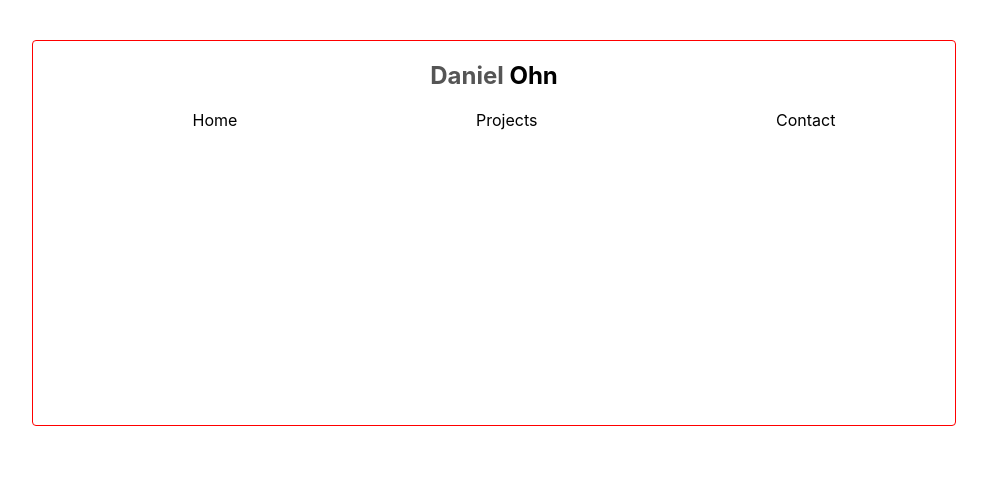
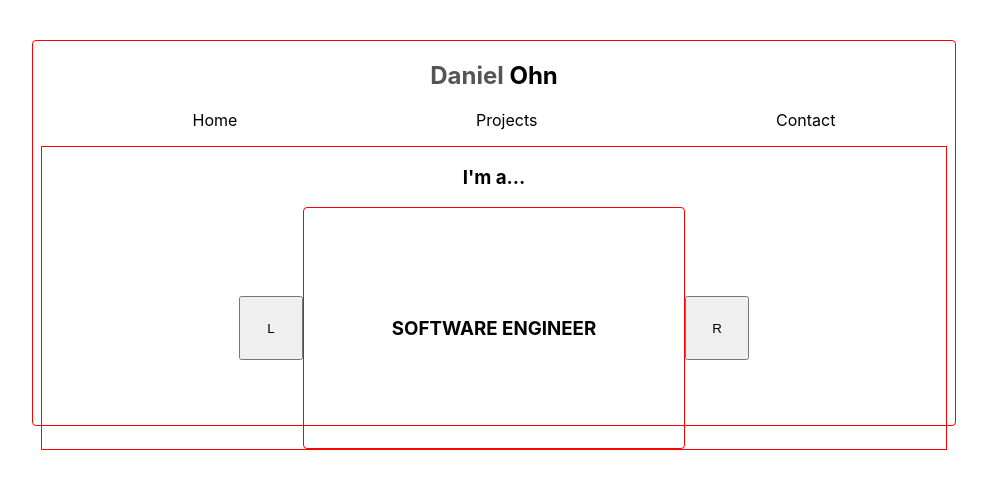
Before and after one commit to DanielOhn/personalsite, a React (Create React App) app: page / in a window 1280 px wide. Shown: the top 488 px of the page, without its empty margins (146-1133 px from the left). Built offline with nearby package versions, Linux system fonts and the light colour scheme.

Commit message:
Add basic outline to App.tsx.

```diff
--- a/src/App/App.css
+++ b/src/App/App.css
@@ -28,3 +28,38 @@ ul {
 li {
   list-style-type: none;
 }
+
+main {
+  border: 1px solid red;
+  width: 98%;
+  margin: auto;
+
+  display:flex;
+  flex-flow: column nowrap;
+  align-items: center;
+}
+
+.content {
+  border: 1px solid red;
+  border-radius: 4px;
+  width: 380px;
+  height: 240px;
+
+  display: flex;
+  flex-flow: column nowrap;
+  justify-content: center;
+  align-items: center;
+}
+
+.card {
+  display: flex;
+  flex-flow: row nowrap;
+  justify-content: center;
+  align-items: center;
+}
+
+.card button {
+  height: 64px;
+  width: 64px;
+
+}
--- a/src/App/App.tsx
+++ b/src/App/App.tsx
@@ -7,7 +7,6 @@ function App() {
       <nav className="navbar">
         <div className="header">
           <h1>Daniel <b className='lastname'>Ohn</b></h1>
-
         </div>
         <ul>
           <li>Home</li>
@@ -15,8 +14,16 @@ function App() {
           <li>Contact</li>
         </ul>
       </nav>
-      <main className="content">
+      <main>
 
+        <h3>I'm a...</h3>
+        <div className="card">
+          <button>L</button>
+          <div className="content">
+            <h3>SOFTWARE ENGINEER</h3>
+          </div>
+          <button>R</button>
+        </div>
       </main>
     </div>
   );
```
